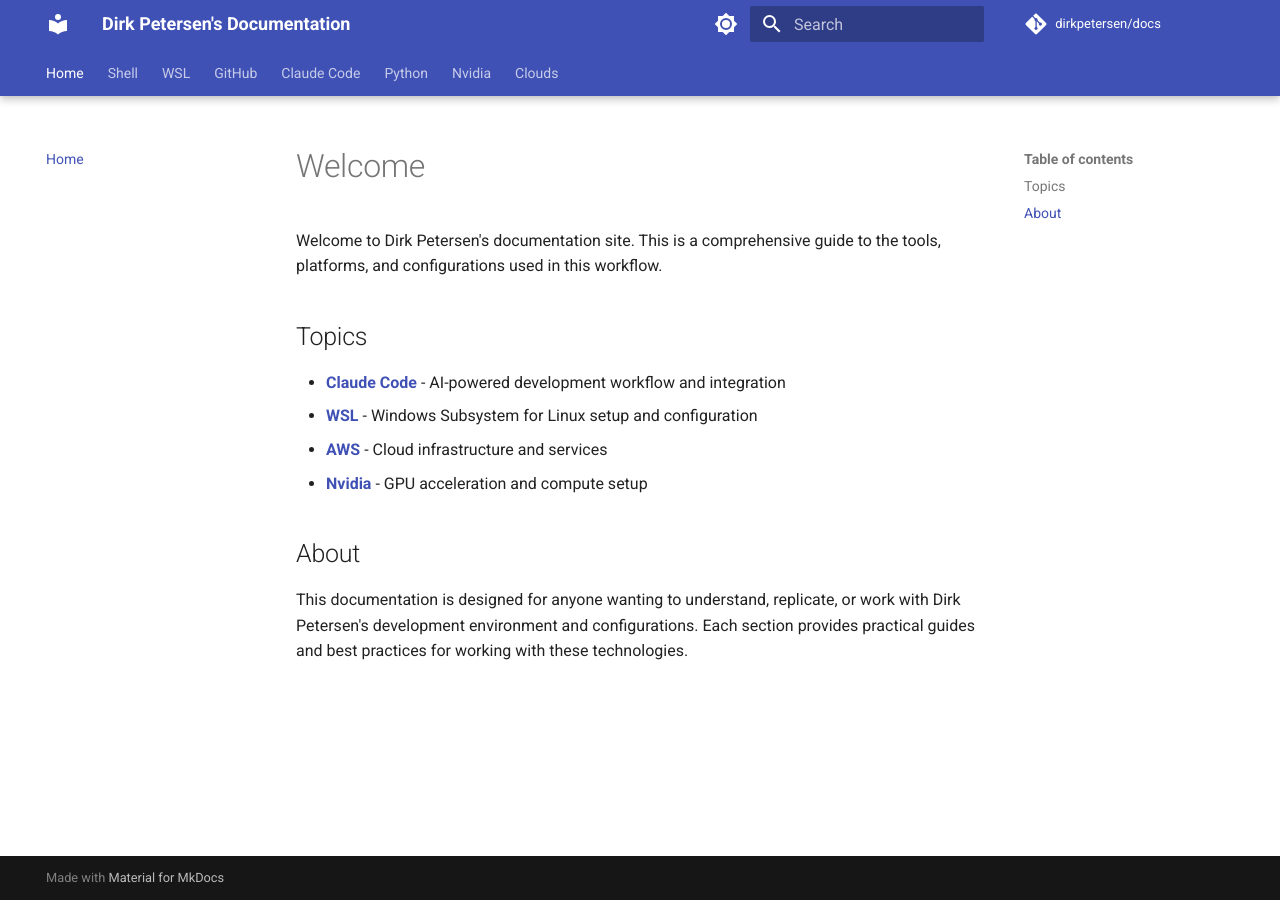
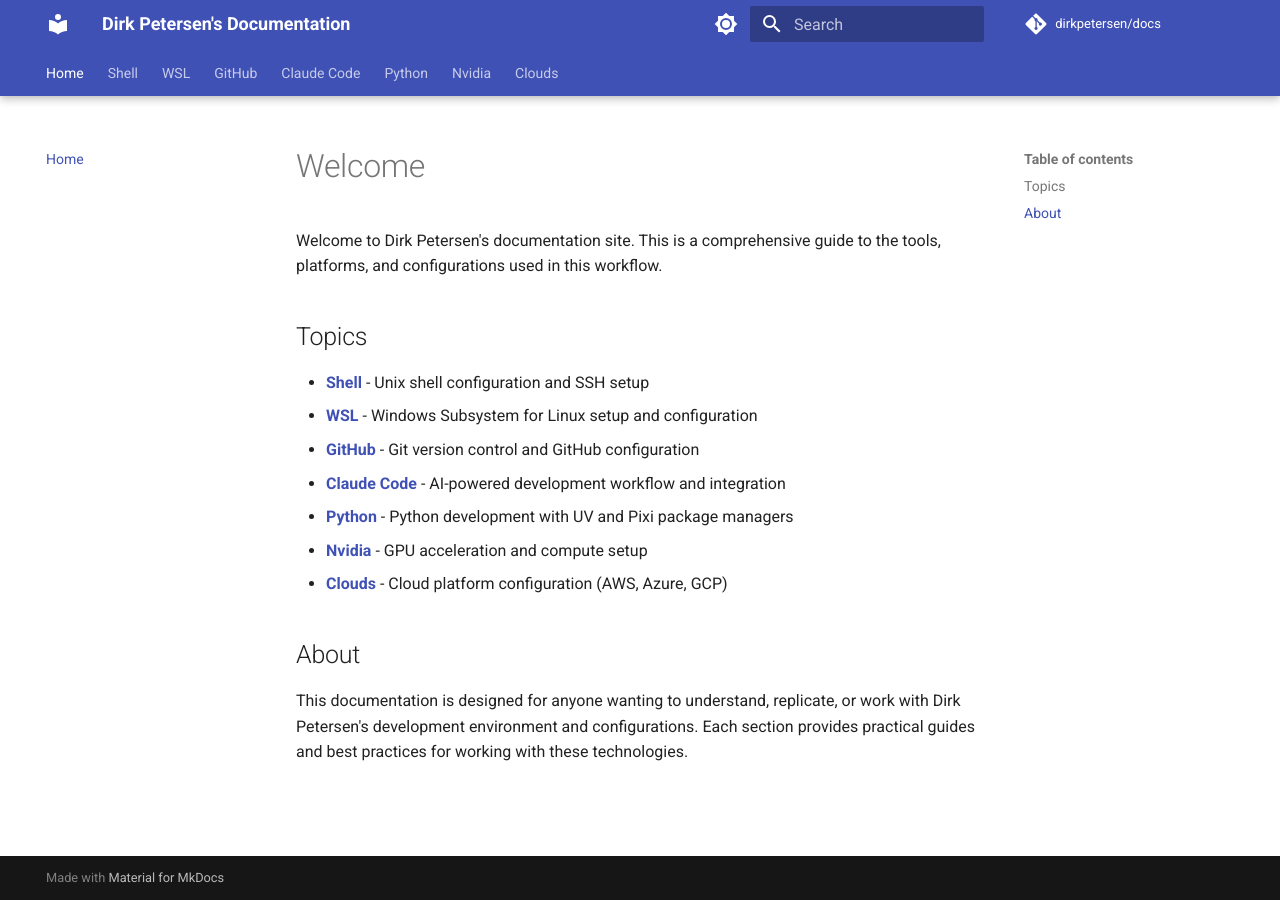
Before and after one commit to dirkpetersen/docs, an MkDocs documentation site: the page built from docs/index.md, in a window 1280 px wide. Built offline with MkDocs 1.6.1 and Material for MkDocs 9.7.7, drawn with Linux system fonts in a browser that asks for light colours; comment, search, counter and statistics services are not loaded.

Commit message:
Update home page links to reflect new documentation structure
- Add all topics including Shell, GitHub, Python
- Fix broken AWS link to point to Clouds section
- Maintain consistent topic descriptions

🤖 Generated with Claude Code

Co-Authored-By: Claude <noreply@anthropic.com>

```diff
--- a/docs/index.md
+++ b/docs/index.md
@@ -4,10 +4,13 @@ Welcome to Dirk Petersen's documentation site. This is a comprehensive guide to
 
 ## Topics
 
+- **[Shell](shell/index.md)** - Unix shell configuration and SSH setup
+- **[WSL](wsl/index.md)** - Windows Subsystem for Linux setup and configuration
+- **[GitHub](github/index.md)** - Git version control and GitHub configuration
 - **[Claude Code](claude-code/index.md)** - AI-powered development workflow and integration
-- **[WSL](wsl/index.md)** - Windows Subsystem for Linux setup and configuration
-- **[AWS](aws/index.md)** - Cloud infrastructure and services
+- **[Python](python/index.md)** - Python development with UV and Pixi package managers
 - **[Nvidia](nvidia/index.md)** - GPU acceleration and compute setup
+- **[Clouds](clouds/index.md)** - Cloud platform configuration (AWS, Azure, GCP)
 
 ## About
 
```
